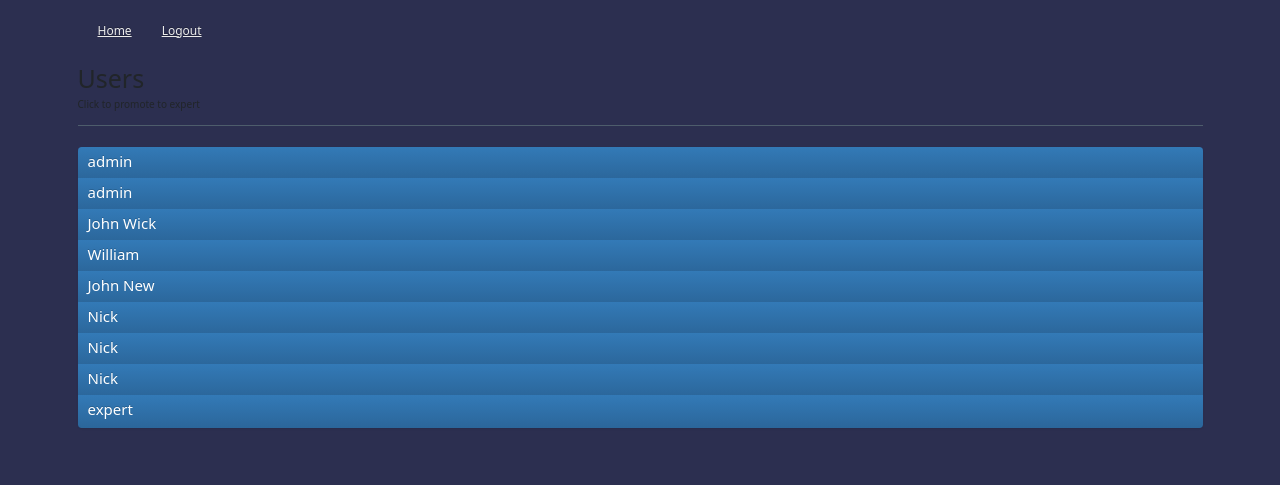
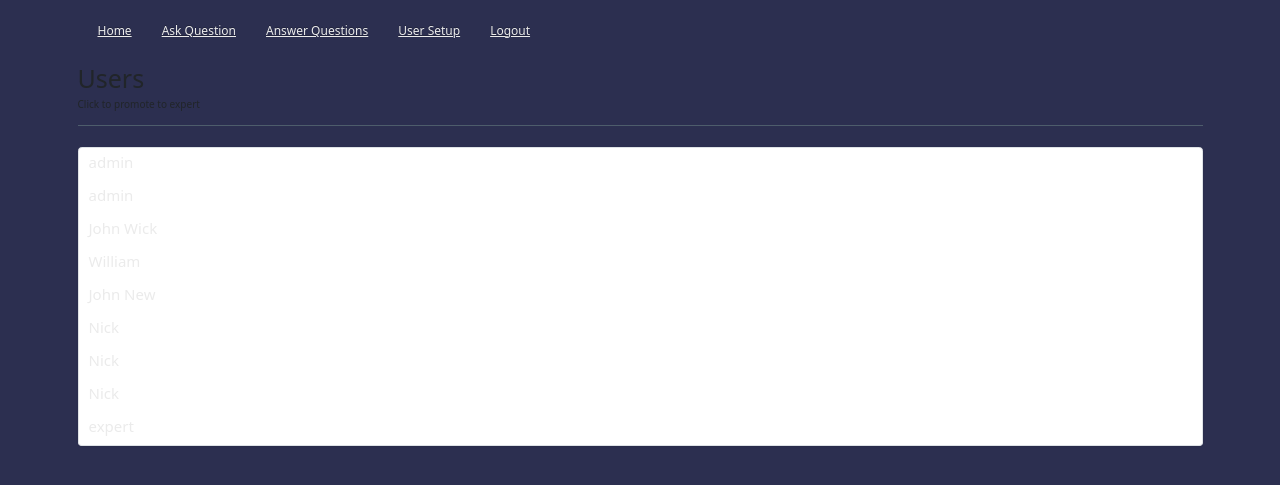
Before and after one commit to Thbroersma/Flask_app, a Flask app: page /setup in a window 1280 px wide. Shown: the part 40-525 px from the top of the page. Run offline with Flask 2, Linux system fonts and the light colour scheme; a user stored in the database is signed in; data comes from the database, SQL or seed files in the repository; some libraries are stand-ins or nearby versions.

Commit message:
Bij de admin de users in overzicht toegevoegd met update naar expert mogelijkheid

```diff
--- a/questions_app/app.py
+++ b/questions_app/app.py
@@ -94,5 +94,14 @@ def logout():
     session.pop('user', None)
     return redirect('/')
 
+@app.route('/promote/<user_id>')
+def promote(user_id):
+    user = get_current_user()
+
+    db = get_db()
+    db.execute("update users set expert == 1 where id = ?", [user_id])
+    db.commit()
+
+    return redirect(url_for('users'))
 
 app.run(debug=True)
--- a/questions_app/templates/base.html
+++ b/questions_app/templates/base.html
@@ -24,13 +24,14 @@
             <li><a href="{{ url_for('login') }}">Login</a></li>
             <li><a href="{{ url_for('register') }}">Register</a></li>
           {% endif %}
-          {% if user and user['expert'] == 0 and user['admin'] == 0 %}
+          {% if user %}
             <li><a href="{{ url_for('ask') }}">Ask Question</a></li>
           {% endif %}
-          {% if user and user['export'] == 1 %}
+          {% if user %}
             <li><a href="{{ url_for('answers') }}">Answer Questions</a></li>
           {% endif %}
-          {% if user and user['admin'] == 1 %}
+         <!--['expert'] == 1-->
+          {% if user %}
             <li><a href="{{ url_for('users') }}">User Setup</a></li>
           {% endif %}
           {% if user %}
--- a/questions_app/templates/users.html
+++ b/questions_app/templates/users.html
@@ -12,9 +12,9 @@
       <div class="row">
         <div class="col-lg-12">
           <div class="list-group">
-            {% for users in users %}
-            <a href="#" class="list-group-item active">
-              <h4 class="list-group-item-heading">{{ users.name }}</h4>
+            {% for user in users %}
+            <a href="{{url_for('promote', user_id=user['id']) }}" class="list-group-item {% if user['expert'] == 1 %} active {% endif%}">
+              <h4 class="list-group-item-heading">{{ user.name }}</h4>
             </a>
             {% endfor %}
           </div>
```
Lines whose indentation alone changed are shown as unchanged.
